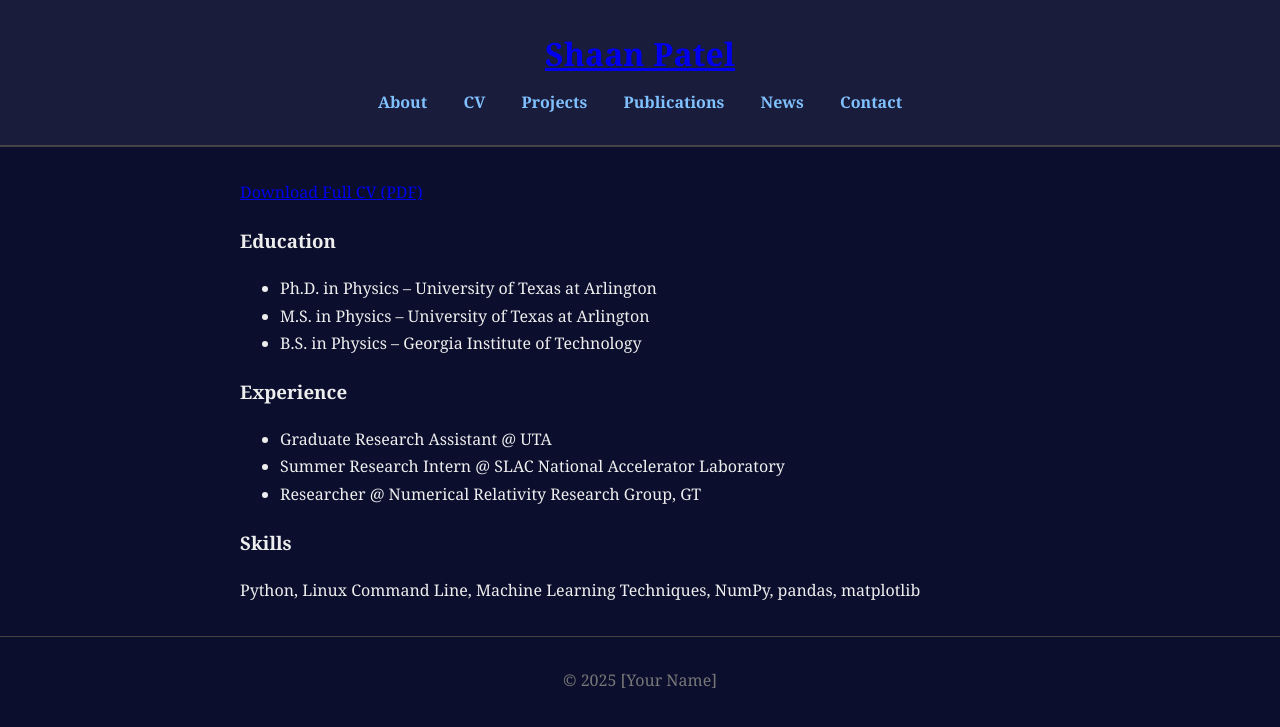
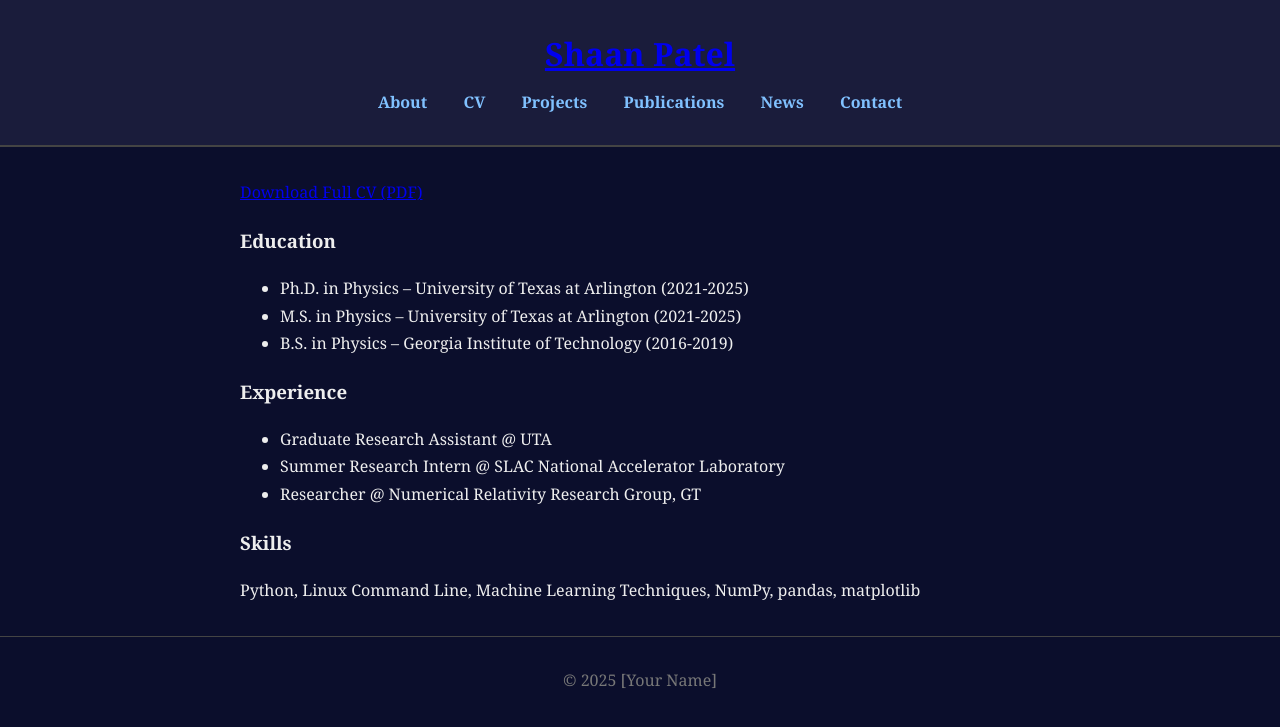
Before and after one commit to shaandpatel/shaandpatel.github.io, a Jekyll site: the page built from cv.md, in a window 1280 px wide. Shown: the top 727 px of the page. Built offline with Jekyll 4.4.1, drawn with Linux system fonts in a browser that asks for light colours.

Commit message:
Update cv.md

```diff
--- a/cv.md
+++ b/cv.md
@@ -6,9 +6,9 @@ title: "CV"
 [Download Full CV (PDF)](assets/Resume_2025.pdf)
 
 ### Education
-- Ph.D. in Physics – University of Texas at Arlington
-- M.S. in Physics – University of Texas at Arlington
-- B.S. in Physics – Georgia Institute of Technology
+- Ph.D. in Physics – University of Texas at Arlington (2021-2025)
+- M.S. in Physics – University of Texas at Arlington (2021-2025)
+- B.S. in Physics – Georgia Institute of Technology (2016-2019)
 
 ### Experience
 - Graduate Research Assistant @ UTA
```
